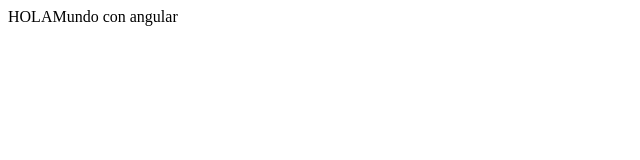
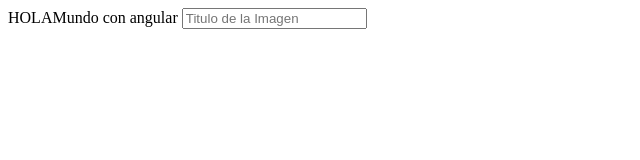
Before and after one commit to bitsmarcoscordero/angularjs, a plain HTML site: page index.html in a window 1280 px wide. Shown: the whole page, without its empty margins (0-640 px from the left). Drawn offline with Linux system fonts and the light colour scheme.

Commit message:
agregue un campo de texto

```diff
--- a/index.html
+++ b/index.html
@@ -7,5 +7,6 @@
 		</head>
 		<body>
 			{{"HOLA" + "Mundo con angular" }}
+			<input type="text" name="title" class="form-control" placeholder="Titulo de la Imagen" required>
 		</body>
 	</html>
```
